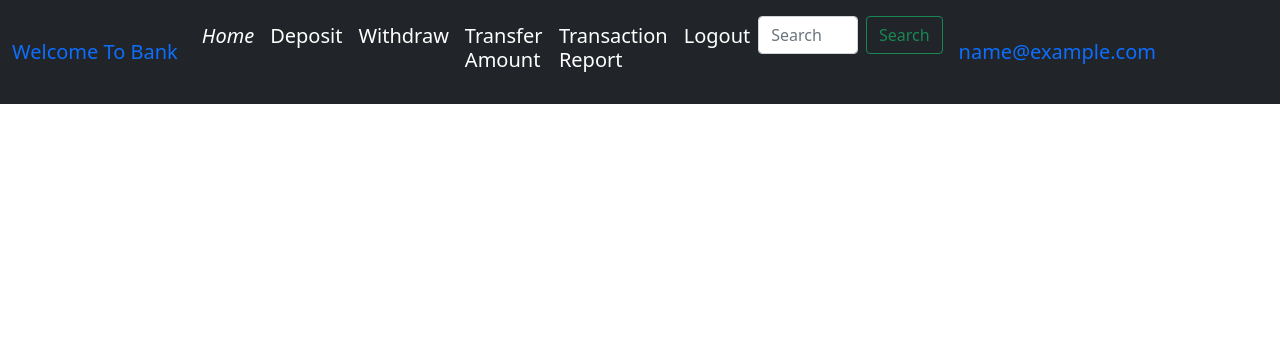
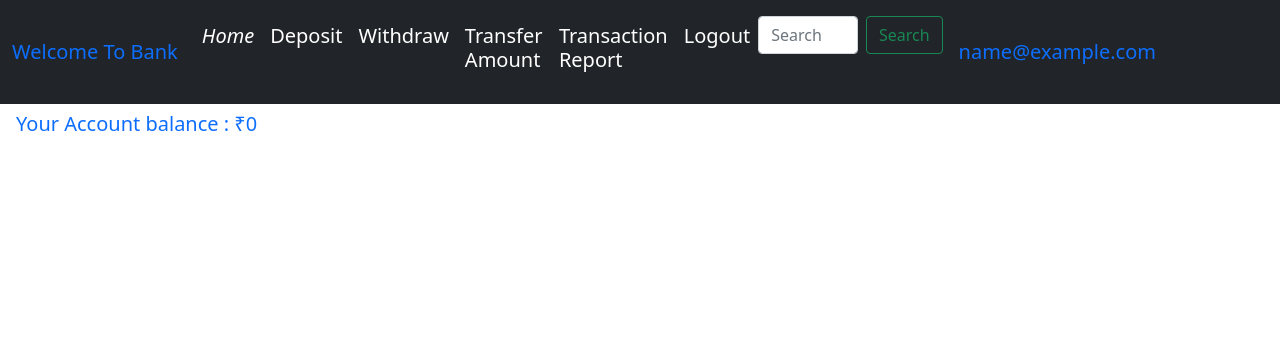
Before and after one commit to jagratirathod/Project-for-Bank-mangement, a Django app: page /bank_app/ in a window 1280 px wide. Shown: the top 364 px of the page. Run offline with Django 4.2, Linux system fonts and the light colour scheme; the visitor is signed in with stand-in values (Sample User, id 1); data that the repository does not hold is empty.

Commit message:
Remove balance after transaction field from Transaction model and calculate balance w.r.t transactions

```diff
--- a/bank_app/templates/b_base.html
+++ b/bank_app/templates/b_base.html
@@ -20,7 +20,7 @@
       <div class="collapse navbar-collapse" id="navbarSupportedContent">
         <ul class="navbar-nav me-auto mb-2 mb-lg-0">
           <li class="nav-item active">
-            <h5 style="font-style:oblique;"><a class="nav-link active" aria-current="page" href="#">Home</a></h5>
+            <h5 style="font-style:oblique;"><a class="nav-link active" aria-current="page" href="{% url 'bank_app:home' %}">Home</a></h5>
           </li>
           <li class="nav-item">
             <h5><a class="nav-link" href="{% url 'bank_app:deposit' %}">Deposit</a></h5>
--- /dev/null
+++ b/bank_app/templates/home.html
@@ -0,0 +1,8 @@
+{% extends 'b_base.html' %}
+
+{% block  content %}
+
+<h5>Your Account balance :  &#8377;{{balance}} </h5>
+
+<!-- <a href="" class="btn btn-warning">Check balance</a> -->
+{% endblock %}
--- a/bank_app/urls.py
+++ b/bank_app/urls.py
@@ -1,13 +1,13 @@
 from django.urls import path
-from. import views
+from . import views
 
 app_name = "bank_app"
 
 
 urlpatterns = [
-    path('',views.home),
-    path('deposit/',views.DepositView.as_view(),name="deposit"),
-    path('withdraw/',views.WithdrawView.as_view(),name="withdraw"),
-    path('report/',views.ReportView.as_view(),name="report"),
-    path('transfer_amount/',views.TransferAmountView,name="transfer")
+    path('', views.home, name="home"),
+    path('deposit/', views.DepositView.as_view(), name="deposit"),
+    path('withdraw/', views.WithdrawView.as_view(), name="withdraw"),
+    path('report/', views.ReportView.as_view(), name="report"),
+    path('transfer_amount/', views.TransferAmountView, name="transfer")
 ]
--- a/bank_app/views.py
+++ b/bank_app/views.py
@@ -14,7 +14,12 @@
 
 
 def home(request):
-    return render(request, "b_base.html")
+    transaction = Transction.objects.filter(user=request.user).first()
+    if transaction is not None:
+        balance = transaction.balance
+    else:
+        balance = 0
+    return render(request, "home.html", {"balance": balance})
 
 
 class DepositView(SuccessMessageMixin, CreateView):
@@ -24,15 +29,8 @@
     success_message = "Successfully Deposit Amount !"
 
     def form_valid(self, form):
-        amount = self.request.POST.get("amount")
         form.instance.user = self.request.user
         form.instance.transction_type = Transction.TRANSACTION_TYPE_CHOICES[0][0]
-        last_amount = Transction.objects.filter(user=self.request.user).last()
-        if last_amount:
-            form.instance.balance_after_transaction = int(
-                amount) + last_amount.balance_after_transaction
-        else:
-            form.instance.balance_after_transaction = int(amount)
         return super().form_valid(form)
 
 
@@ -44,18 +42,14 @@
 
     def form_valid(self, form):
         amount = self.request.POST.get("amount")
+        balance = Transction.objects.filter(
+            user=self.request.user).first().balance
+        if balance < int(amount):
+            messages.error(
+                self.request, "Low balance. Unable to withdraw amount.")
+            return self.form_invalid(form)
         form.instance.user = self.request.user
         form.instance.transction_type = Transction.TRANSACTION_TYPE_CHOICES[1][1]
-
-        last_amount = Transction.objects.filter(user=self.request.user).last()
-        if last_amount:
-            if last_amount.balance_after_transaction >= int(amount):
-                form.instance.balance_after_transaction = last_amount.balance_after_transaction - \
-                    int(amount)
-            else:
-                return render(self.request, "withdraw.html", {'form': form, 'error_message': 'Insufficient Balance!'})
-        else:
-            return render(self.request, "withdraw.html", {'form': form, 'error_message': 'Low Balance!'})
         return super().form_valid(form)
 
 
@@ -70,18 +64,14 @@
 
     def get_context_data(self, **kwargs):
         context = super().get_context_data(**kwargs)
-        last_amount = Transction.objects.all()
-        last_amount = last_amount if self.request.user.is_manager == True else Transction.objects.filter(
-            user=self.request.user).last()
+        transaction = Transction.objects.filter(
+            user=self.request.user).first()
 
-        if last_amount:
-            if self.request.user.is_manager == True:
-                context['total'] = ''
-            else:
-                context['total'] = last_amount.balance_after_transaction
-            return context
+        if transaction and transaction.balance:
+            context['balance'] = transaction.balance
         else:
-            return None
+            context['balance'] = 0
+        return context
 
 
 def TransferAmountView(request):
@@ -91,24 +81,18 @@
             amount = request.POST.get("amount")
 
             with transaction.atomic():
-                user1 = Transction.objects.filter(user=request.user).last()
-                if user1.balance_after_transaction >= int(amount):
-                    user1.balance_after_transaction -= int(amount)
-                    trans = Transction.objects.create(transction_type=Transction.TRANSACTION_TYPE_CHOICES[2][0], user=request.user, amount=int(
-                        amount), balance_after_transaction=user1.balance_after_transaction)
+                balance = Transction.objects.filter(
+                    user=request.user).first().balance
+                if balance > int(amount):
+                    trans = Transction.objects.create(
+                        transction_type=Transction.TRANSACTION_TYPE_CHOICES[2][0], user=request.user, amount=int(amount))
                 else:
                     return render(request, "transfer.html", {'error_message': 'Insufficient Balance!'})
 
                 user2 = User.objects.filter(Q(account_number=send) & ~Q(
                     account_number=request.user.account_number)).last()
-                if user2.transactions.last():
-                    last_amount = user2.transactions.last().balance_after_transaction
-                    last_amount += int(amount)
-                    trans = Transction.objects.create(transction_type=Transction.TRANSACTION_TYPE_CHOICES[3][0], user=user2, amount=int(
-                        amount), balance_after_transaction=last_amount)
-                else:
-                    trans = Transction.objects.create(transction_type=Transction.TRANSACTION_TYPE_CHOICES[3][0], user=user2, amount=int(
-                        amount), balance_after_transaction=amount)
+                trans = Transction.objects.create(
+                    transction_type=Transction.TRANSACTION_TYPE_CHOICES[3][0], user=user2, amount=int(amount))
                 messages.success(
                     request, 'Successfully your Amount is transfered')
         except Exception as e:
```
Also changed, not shown: bank_app/admin.py (+7 -3 lines), bank_app/models.py (+32 -2 lines), bank_app/templates/report.html (+3 -5 lines), bank_app/migrations/0006_remove_transction_balance_after_transaction.py (added).
